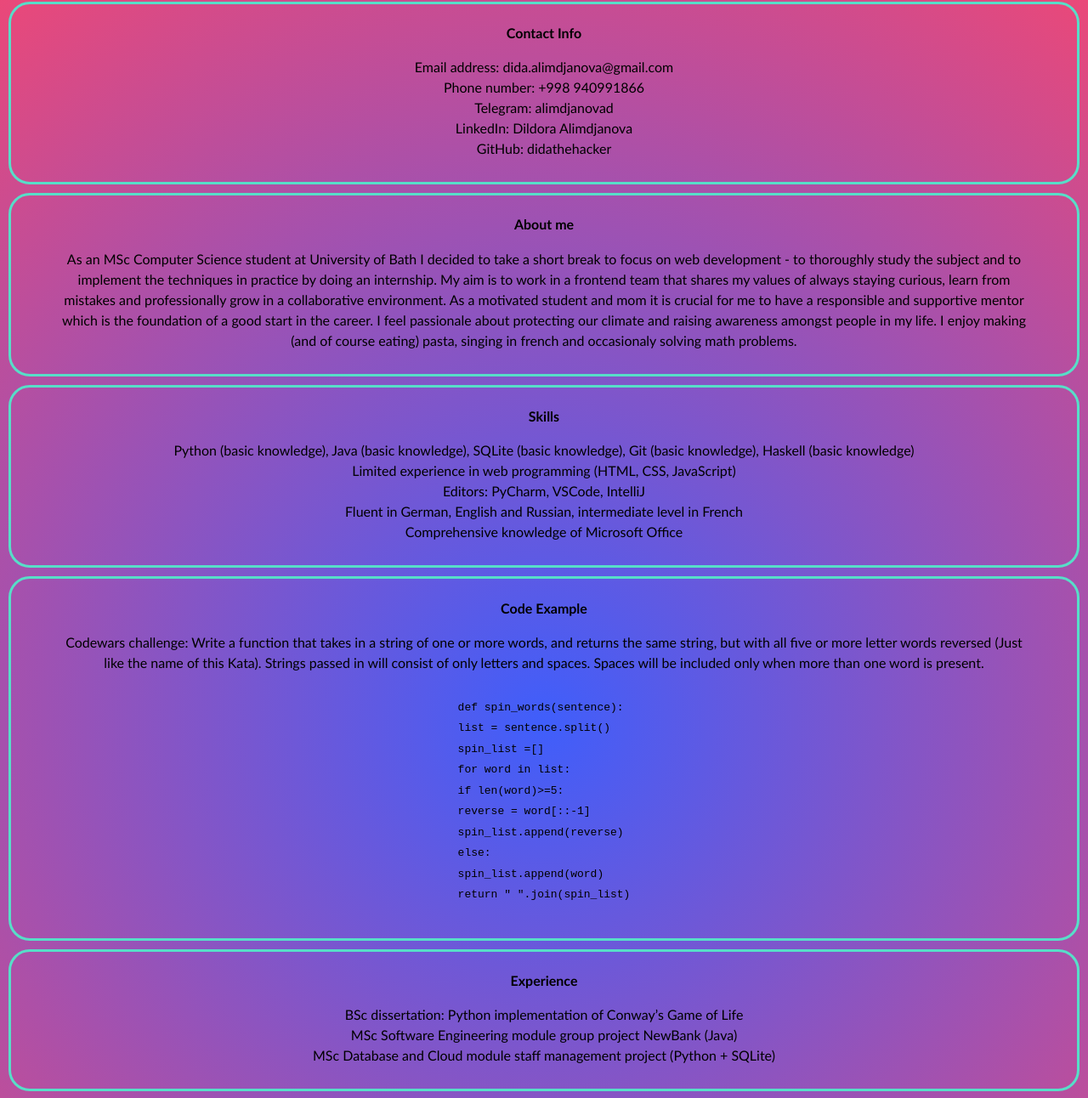
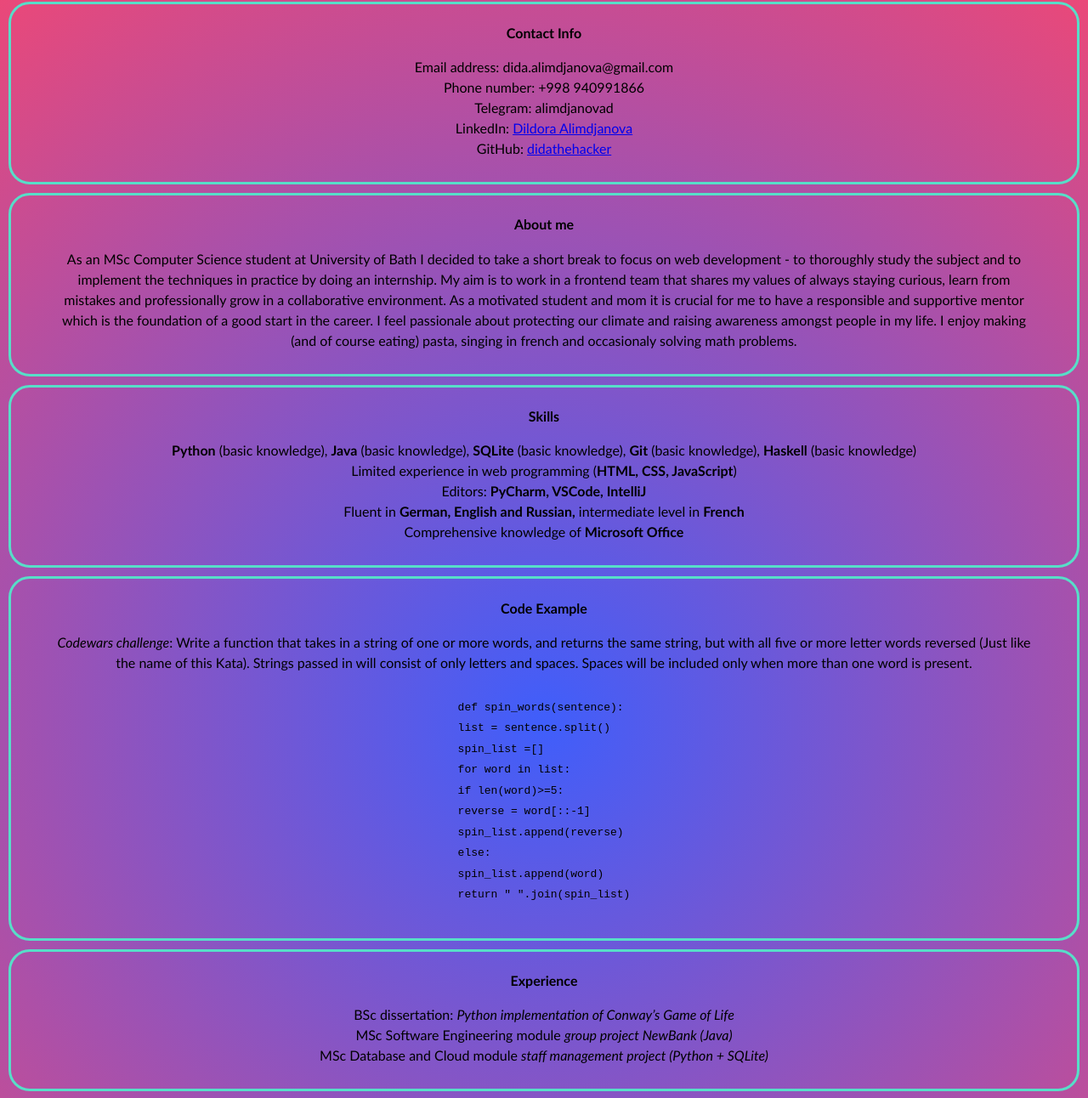
Before and after one commit to didathehacker/rsschool-cv, a plain HTML site: page index.html in a window 1280 px wide. Shown: the part 136-1428 px from the top of the page at 85% size. Drawn offline with Linux system fonts and the light colour scheme.

Commit message:
feat: add links to profiles, emphasize text

```diff
--- a/index.html
+++ b/index.html
@@ -14,8 +14,8 @@
                 <li>Email address: dida.alimdjanova@gmail.com</li>
                 <li>Phone number: +998 940991866</li>
                 <li>Telegram: alimdjanovad</li>
-                <li>LinkedIn: Dildora Alimdjanova</li>
-                <li>GitHub: didathehacker</li>
+                <li>LinkedIn: <a href="https://www.linkedin.com/in/dildora-alimdjanova/">Dildora Alimdjanova</a></li>
+                <li>GitHub: <a href="https://github.com/didathehacker">didathehacker</a></li>
             </ul>
         </div>
         <div class="rcorners">
@@ -36,17 +36,17 @@
         <div class="rcorners">
             <h4>Skills</h4>
             <ul>
-                <li>Python (basic knowledge), Java (basic knowledge), SQLite (basic
-                    knowledge), Git (basic knowledge), Haskell (basic knowledge)</li>
-                <li>Limited experience in web programming (HTML, CSS, JavaScript)</li>
-                <li>Editors: PyCharm, VSCode, IntelliJ</li>
-                <li>Fluent in German, English and Russian, intermediate level in French</li>
-                <li>Comprehensive knowledge of Microsoft Office</li>
+                <li><strong>Python</strong> (basic knowledge), <strong>Java</strong> (basic knowledge), <strong>SQLite</strong> (basic
+                    knowledge), <strong>Git</strong> (basic knowledge), <strong>Haskell</strong> (basic knowledge)</li>
+                <li>Limited experience in web programming (<strong>HTML, CSS, JavaScript</strong>)</li>
+                <li>Editors: <strong>PyCharm, VSCode, IntelliJ</strong></li>
+                <li>Fluent in <strong>German, English and Russian,</strong> intermediate level in <strong>French</strong></li>
+                <li>Comprehensive knowledge of <strong>Microsoft Office</strong></li>
             </ul>
         </div>
         <div class="rcorners">
             <h4>Code Example</h4>
-            <p>Codewars challenge: Write a function that takes in a string of one or more
+            <p><em>Codewars challenge</em>: Write a function that takes in a string of one or more
                 words, and returns the same string, but with all five or more letter words
                 reversed (Just like the name of this Kata). Strings passed in will consist
                 of only letters and spaces. Spaces will be included only when more than one
@@ -67,9 +67,9 @@
         <div class="rcorners">
             <h4>Experience</h4>
             <ul>
-                <li>BSc dissertation: Python implementation of Conway’s Game of Life</li>
-                <li>MSc Software Engineering module group project NewBank (Java)</li>
-                <li>MSc Database and Cloud module staff management project (Python + SQLite)</li>
+                <li>BSc dissertation: <em>Python implementation of Conway’s Game of Life</em></li>
+                <li>MSc Software Engineering module <em>group project NewBank (Java)</em></li>
+                <li>MSc Database and Cloud module <em>staff management project (Python + SQLite)</em></li>
             </ul>
         </div>
         <div class="rcorners">
@@ -85,7 +85,7 @@
                     Inference. Bachelor’s dissertation: An investigation into Cellular Automata.
                     Awarded Institute of Mathematics and its Applications (IMA) prize and associated
                     membership for outstanding academic performance.<br><br></li>
-                <li>GRG 19 Bundesgymnasium und Bundesrealgymnasium (2017)<p>Key subjects: German,
+                <li><strong>GRG 19 Bundesgymnasium und Bundesrealgymnasium (2017)</strong><br>Key subjects: German,
                     Mathematics, English, French, Latin.</p></li>
             </ul>
         </div>
--- a/style.css
+++ b/style.css
@@ -17,6 +17,9 @@ p{
     margin-top:-15px;
     padding: 10px 50px 10px 50px;
 }
+a:hover{
+    color: #57dec8;
+}
 #code-align{
     display: inline-block;
     text-align: left;
```
